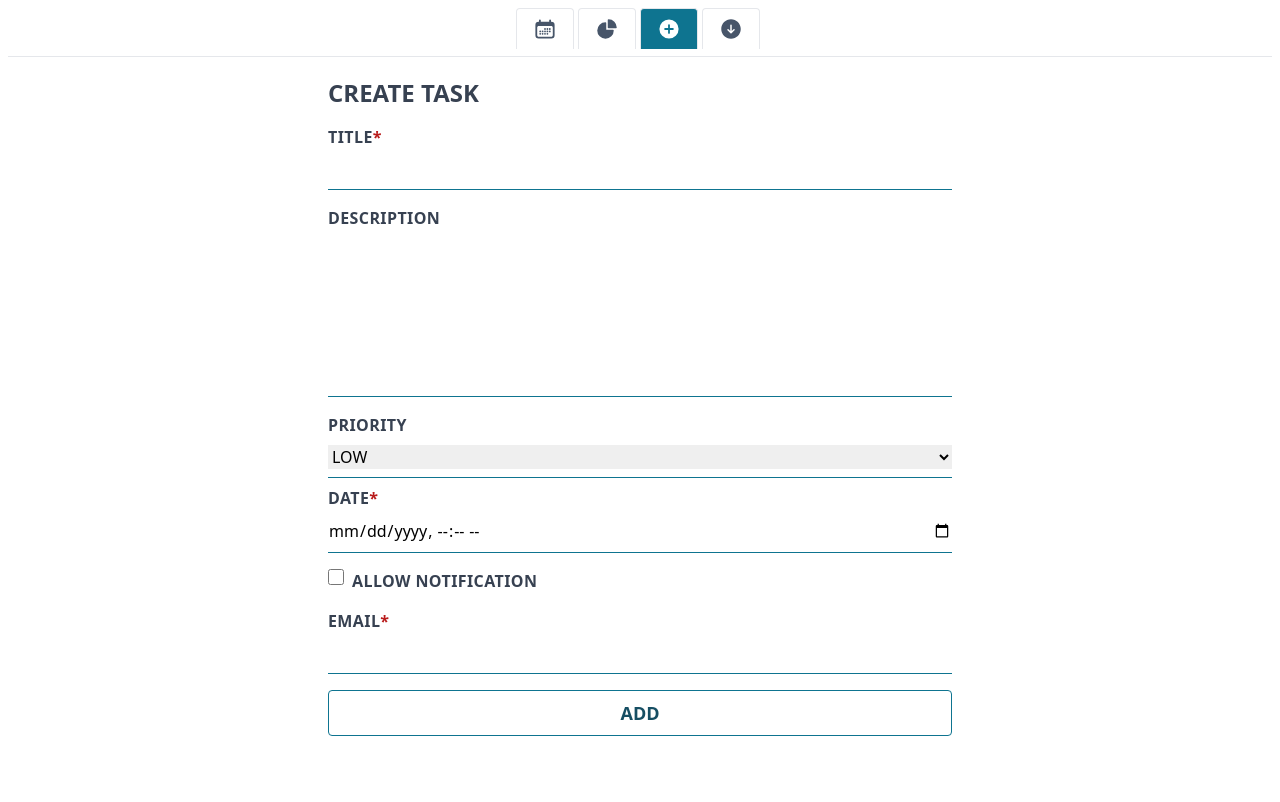
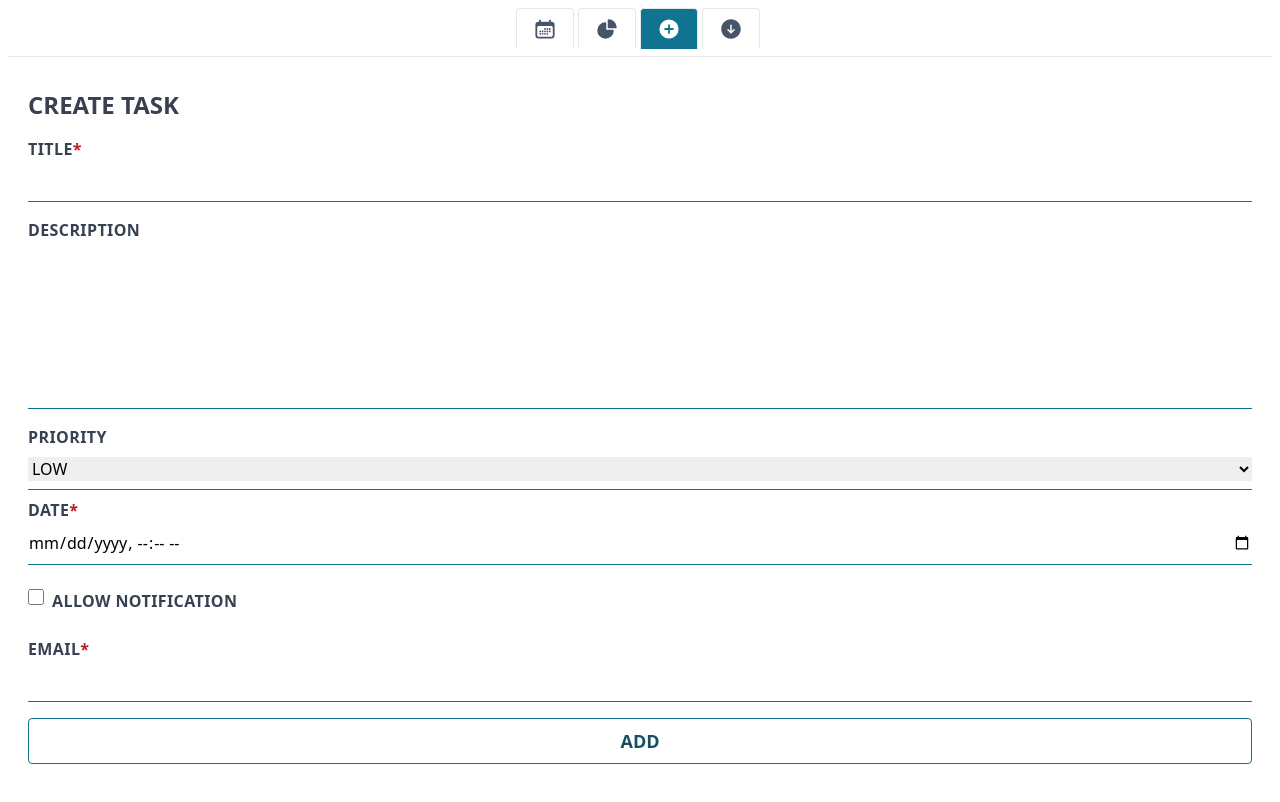
Before and after one commit to kryb4k/to-do-app, a React (Create React App) app in the folder client/: page /add-form in a window 1280 px wide. Built offline with nearby package versions, Linux system fonts and the light colour scheme.

Commit message:
fix forms, fix scheduler

```diff
--- a/client/src/components/form/DateInput.js
+++ b/client/src/components/form/DateInput.js
@@ -1,16 +1,9 @@
 import React from "react";
 import { format, subDays } from "date-fns";
 
-const DateInput = ({
-  label,
-  labelText,
-  register,
-  error,
-  requiredSymbol,
-  defaultValue,
-}) => {
+const DateInput = ({ label, labelText, register, error, requiredSymbol }) => {
   const today = new Date();
-  const todayFormatted = format(today, "yyyy-MM-dd");
+  const todayFormatted = format(today, "yyyy-MM-dd'T'HH:mm");
   const yesterday = subDays(today, 1);
 
   return (
@@ -35,10 +28,6 @@ const DateInput = ({
         {...register(label, {
           valueAsDate: true,
           required: "This field is required",
-          pattern: {
-            value: /^\d{4}-\d{2}-\d{2}$/,
-            message: "Invalid date format (YYYY-MM-DD)",
-          },
           validate: (value) => {
             const selectedDate = new Date(value);
             return selectedDate < yesterday
@@ -46,7 +35,6 @@ const DateInput = ({
               : undefined;
           },
         })}
-        value={defaultValue.newDate}
         min={todayFormatted}
       />
       {error[label] && (
--- /dev/null
+++ b/client/src/components/form/Email.js
@@ -0,0 +1,73 @@
+const Email = ({ label, register, error, requiredSymbol }) => {
+  return (
+    <div
+      className={`w-full block border-b ${
+        error[label] ? "border-red-700" : "border-cyan-700"
+      } py-2`}>
+      <label
+        htmlFor={label}
+        className={`block uppercase tracking-wide ${
+          error[label] ? "text-red-700" : "text-gray-700"
+        } text-xs font-bold mb-2 md:text-base`}>
+        Email
+        {requiredSymbol && <span className="text-red-700">*</span>}
+      </label>
+      <input
+        type="email"
+        {...register(label, {
+          required: "This field is required",
+          pattern: {
+            value: /^\S+@\S+$/i,
+            message: "Invalid email address",
+          },
+        })}
+        id={label}
+        className={`w-full ${error[label] ? "border-red-700" : ""}`}
+      />
+      {error[label] && (
+        <p className="text-sm text-red-700 mt-1">{error[label].message}</p>
+      )}
+    </div>
+  );
+};
+
+export default Email;
+
+// const Input = ({ label, labelText, register, error, requiredSymbol }) => {
+//   return (
+//     <div
+//       className={`w-full block border-b ${
+//         error[label] ? "border-red-700" : "border-cyan-700"
+//       } py-2`}>
+//       <label
+//         htmlFor={label}
+//         className={`block uppercase tracking-wide ${
+//           error[label] ? "text-red-700" : "text-gray-700"
+//         } text-xs font-bold mb-2 md:text-base`}>
+//         {labelText}
+//         {requiredSymbol && <span className="text-red-700">*</span>}
+//       </label>
+//       <input
+//         type="text"
+//         {...register(label, {
+//           required: "This field is required",
+//           maxLength: {
+//             value: 150,
+//             message: "Exceeded max length 150 characters",
+//           },
+//           minLength: {
+//             value: 5,
+//             message: "Field must be at least 5 characters",
+//           },
+//         })}
+//         id={label}
+//         className={`w-full ${error[label] ? "border-red-700" : ""}`}
+//       />
+//       {error[label] && (
+//         <p className="text-sm text-red-700 mt-1">{error[label].message}</p>
+//       )}
+//     </div>
+//   );
+// };
+
+// export default Input;
--- a/client/src/components/form/Form.js
+++ b/client/src/components/form/Form.js
@@ -2,13 +2,13 @@ import { useForm } from "react-hook-form";
 import Input from "./Input";
 import Select from "./Select";
 import DateInput from "./DateInput";
-import FormButton from "./FormButton";
 import DescriptionInput from "./DescriptionInput";
 import FormTitle from "./FormTitle";
 import { useTodoContext } from "../../hooks/TodoContext.js";
 import { createTask } from "../../api/createTask";
 import { toast } from "react-toastify";
 import NotificationCehckbox from "./NotificationCheckbox.js";
+import Email from "./Email";
 
 const Form = (newDate) => {
   const {
@@ -22,6 +22,7 @@ const Form = (newDate) => {
   const onSubmit = async (data, event) => {
     event.target.reset();
     try {
+      console.log("task created");
       await createTask(data, dispatch);
       toast.success("Task created successfully", {
         position: "top-center",
@@ -50,7 +51,7 @@ const Form = (newDate) => {
 
   return (
     <div className="p-2">
-      <div className="m-3 md:w-3/6  md:mx-auto">
+      <div className="m-3 md:w-100 md:p-3  md:mx-auto">
         <FormTitle title="create task" />
         <form
           onSubmit={handleSubmit(onSubmit)}
@@ -78,21 +79,20 @@ const Form = (newDate) => {
               defaultValue={newDate}
               requiredSymbol={true}
             />
+          </div>
           <NotificationCehckbox
             label="notificationsEnabled"
             register={register}
           />
-            <Input
+          <Email
             label="email"
-              labelText="email"
             register={register}
             error={errors}
             requiredSymbol={true}
-              defValue="karolinarybakservice@gmail.com"
           />
-          </div>
-
-          <FormButton type="submit" name="add" />
+          <button className="w-full bg-transparent py-2 px4 mt-2 border border-cyan-700 rounded text-cyan-900 font-bold text-m uppercase hover:bg-cyan-700 hover:text-white md:text-lg">
+            Add
+          </button>
         </form>
       </div>
     </div>
--- a/client/src/components/form/FormButton.js
+++ /dev/null
@@ -1,11 +0,0 @@
-const FormButton = ({ type, name }) => {
-  return (
-    <button
-      type={type}
-      className="w-full bg-transparent py-2 px4 mt-2 border border-cyan-700 rounded text-cyan-900 font-bold text-m uppercase hover:bg-cyan-700 hover:text-white md:text-lg">
-      {name}
-    </button>
-  );
-};
-
-export default FormButton;
--- a/client/src/components/form/Input.js
+++ b/client/src/components/form/Input.js
@@ -1,35 +1,4 @@
-const Input = ({
-  label,
-  labelText,
-  register,
-  error,
-  requiredSymbol,
-  defValue,
-}) => {
-  const getValidationRules = (label) => {
-    if (label === "taskTitle") {
-      return {
-        required: "This field is required",
-        maxLength: {
-          value: 150,
-          message: "Exceeded max length 150 characters",
-        },
-        minLength: {
-          value: 5,
-          message: "Field must be at least 5 characters",
-        },
-      };
-    } else if (label === "email") {
-      return {
-        required: "This field is required",
-        pattern: {
-          value: /^\S+@\S+$/i,
-          message: "Invalid email address",
-        },
-      };
-    }
-  };
-
+const Input = ({ label, labelText, register, error, requiredSymbol }) => {
   return (
     <div
       className={`w-full block border-b ${
@@ -44,11 +13,20 @@ const Input = ({
         {requiredSymbol && <span className="text-red-700">*</span>}
       </label>
       <input
-        type={label === "email" ? "email" : "text"}
-        {...register(label, getValidationRules(label))}
+        type="text"
+        {...register(label, {
+          required: "This field is required",
+          maxLength: {
+            value: 150,
+            message: "Exceeded max length 150 characters",
+          },
+          minLength: {
+            value: 5,
+            message: "Field must be at least 5 characters",
+          },
+        })}
         id={label}
         className={`w-full ${error[label] ? "border-red-700" : ""}`}
-        // value={defValue}
       />
       {error[label] && (
         <p className="text-sm text-red-700 mt-1">{error[label].message}</p>
--- a/client/src/components/form/NotificationCheckbox.js
+++ b/client/src/components/form/NotificationCheckbox.js
@@ -5,17 +5,7 @@ const NotificationCheckbox = ({ label, register }) => {
         type="checkbox"
         id="allow-notification"
         className="w-4 h-4"
-        {...register(label, {
-          required: "This field is required",
-          maxLength: {
-            value: 150,
-            message: "Exceeded max length 150 characters",
-          },
-          minLength: {
-            value: 5,
-            message: "Field must be at least 5 characters",
-          },
-        })}
+        {...register(label, { required: false })}
       />
       <label
         htmlFor="allow-notification"
--- a/client/src/components/task/UpdateForm.js
+++ b/client/src/components/task/UpdateForm.js
@@ -17,13 +17,11 @@ const UpdateForm = ({ task, onUpdate, onCancel }) => {
       ),
     },
   });
+  console.log();
 
   const onSubmit = (data) => {
     data.startDateTime = new Date(data.startDateTime);
-    data.startDateTime = format(
-      data.startDateTime.getTime() + data.startDateTime.getTimezoneOffset(),
-      "yyyy-MM-dd'T'HH:mm:ss'Z'"
-    );
+    data.startDateTime = format(data.startDateTime, "yyyy-MM-dd'T'HH:mm:ssXXX");
     data.priority = parseInt(data.priority);
 
     const updatedTask = { ...task, ...data };
@@ -143,10 +141,6 @@ const UpdateForm = ({ task, onUpdate, onCancel }) => {
                 className="w-full border-none"
                 {...register("startDateTime", {
                   required: "This field is required",
-                  pattern: {
-                    value: /^\d{4}-\d{2}-\d{2}$/,
-                    message: "Invalid date format (YYYY-MM-DD)",
-                  },
                 })}
               />
             )}
```
Also changed, not shown: 2 other files (tests, documents, lock files or other folders). Lines whose indentation alone changed are shown as unchanged.
